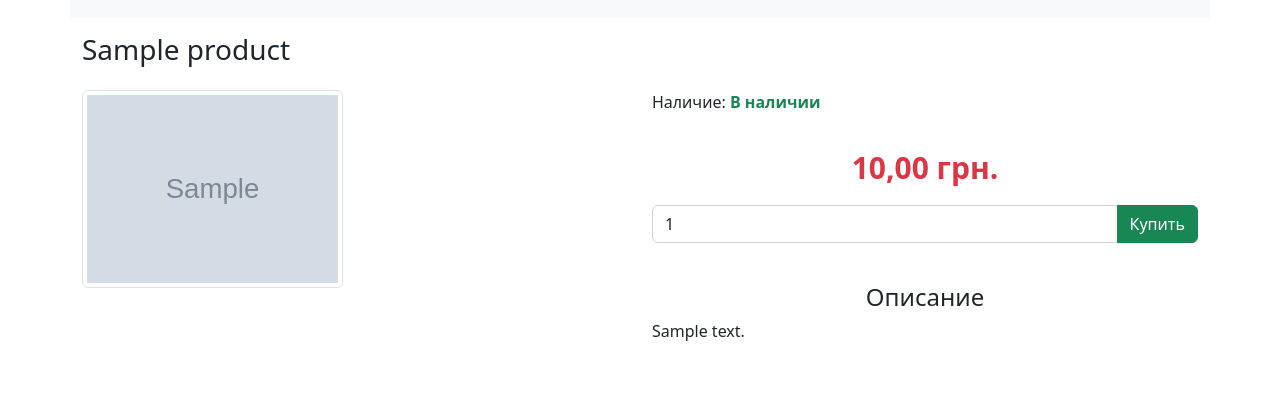
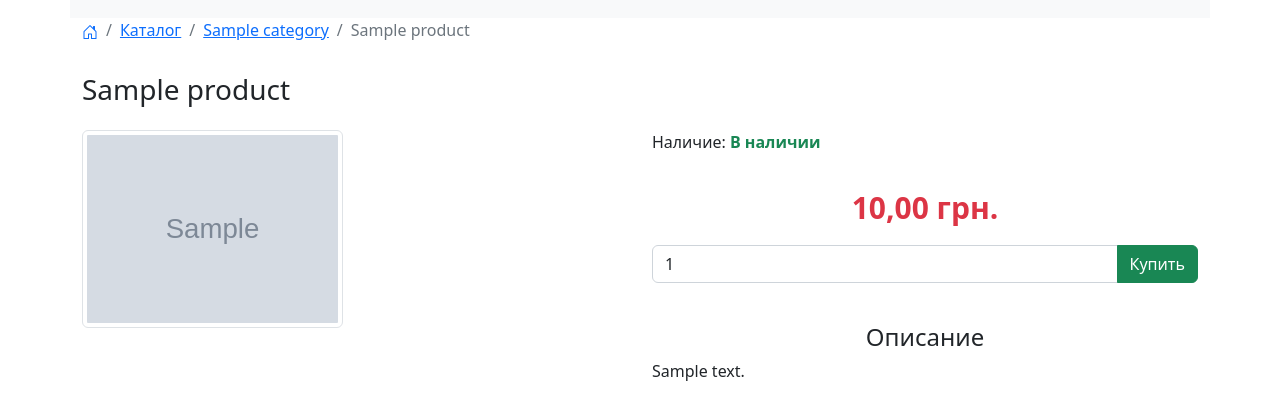
Before and after one commit to Fecaloid/sad-store, a Django app: page /catalog/product/1/ in a window 1280 px wide. Shown: the part 263-666 px from the top of the page. Run offline with Django 4.2, Linux system fonts and the light colour scheme; tables that the repository leaves empty hold one stand-in row (values such as "Sample post"); grey boxes marked "Sample" are stand-in pictures; parts of the project's set-up code (start-up, migrations or seed data) failed here and were passed over.

Commit message:
breadcrumbs

```diff
--- a/apps/catalog/models.py
+++ b/apps/catalog/models.py
@@ -121,6 +121,12 @@ class Product(MetaTagMixin):
             return image
         return self.images().first()
 
+    def main_category(self):
+        category = self.categories.filter(categories__productcategory__is_main=True).first()
+        if category:
+            return category
+        return self.categories.first()
+
     class Meta:
         ordering = ['-created_at']
         verbose_name = 'Товар'
--- a/apps/catalog/views.py
+++ b/apps/catalog/views.py
@@ -1,16 +1,23 @@
-from django.views import generic
+from django.urls import reverse
+
 from apps.catalog.models import Category, Product
+from apps.main.mixins import DetailViewBreadcrumbsMixin, ListViewBreadcrumbsMixin
+from config.settings import PAGE_NAMES
 
 
-class CatalogIndexView(generic.ListView):
+class CatalogIndexView(ListViewBreadcrumbsMixin):
     model = Category
     template_name = 'catalog/index.html'
 
     def get_queryset(self):
         return Category.objects.filter(parent=None)
 
+    def set_breadcrumbs(self):
+        breadcrumbs = {'current': PAGE_NAMES['catalog']}
+        return breadcrumbs
 
-class ProductByCategoryView(generic.ListView):
+
+class ProductByCategoryView(ListViewBreadcrumbsMixin):
     template_name = 'catalog/category.html'
     category = None
     categories = Category.objects.all()
@@ -26,7 +33,28 @@ class ProductByCategoryView(generic.ListView):
         context['categories'] = self.categories
         return context
 
+    def set_breadcrumbs(self):
+        breadcrumbs = {reverse('catalog'): PAGE_NAMES['catalog']}
+        if self.category.parent:
+            links = []
+            parent = self.category.parent
+            while parent is not None:
+                links.append((reverse('category', args=[parent.slug]), parent.name))
+                parent = parent.parent
+            for url, name in links[::-1]:
+                breadcrumbs.update({url: name})
+        breadcrumbs.update({'current': self.category.name})
+        return breadcrumbs
 
-class ProductDetailView(generic.DetailView):
+
+class ProductDetailView(DetailViewBreadcrumbsMixin):
     model = Product
     template_name = 'catalog/product.html'
+
+    def set_breadcrumbs(self):
+        breadcrumbs = {reverse('catalog'): PAGE_NAMES['catalog']}
+        category = self.object.main_category()
+        if category:
+            breadcrumbs.update({reverse('category', args=[category.slug]): category.name})
+        breadcrumbs.update({'current': self.object.name})
+        return breadcrumbs
--- a/apps/main/mixins.py
+++ b/apps/main/mixins.py
@@ -1,4 +1,5 @@
 from django.db import models
+from django.views import generic
 
 
 class MetaTagMixin(models.Model):
@@ -14,3 +15,27 @@ class MetaTagMixin(models.Model):
 
     class Meta:
         abstract = True
+
+
+class ListViewBreadcrumbsMixin(generic.ListView):
+    breadcrumbs = {}
+
+    def set_breadcrumbs(self):
+        return self.breadcrumbs
+
+    def get_context_data(self, **kwargs):
+        context = super().get_context_data(**kwargs)
+        context['breadcrumbs'] = self.set_breadcrumbs()
+        return context
+
+
+class DetailViewBreadcrumbsMixin(generic.DetailView):
+    breadcrumbs = {}
+
+    def set_breadcrumbs(self):
+        return self.breadcrumbs
+
+    def get_context_data(self, **kwargs):
+        context = super().get_context_data(**kwargs)
+        context['breadcrumbs'] = self.set_breadcrumbs()
+        return context
--- a/config/settings.py
+++ b/config/settings.py
@@ -134,3 +134,8 @@ MEDIA_ROOT = 'media/'
 DEFAULT_AUTO_FIELD = 'django.db.models.BigAutoField'
 
 AUTH_USER_MODEL = 'user.User'
+PAGE_NAMES = {
+    'home': 'Главная',
+    'blog': 'Блог',
+    'catalog': 'Каталог'
+}
--- /dev/null
+++ b/templates/_breadcrumbs.html
@@ -0,0 +1,17 @@
+<nav aria-label="breadcrumb">
+    <ol class="breadcrumb">
+        <li class="breadcrumb-item"><a href="{% url 'home' %}">
+            <svg xmlns="http://www.w3.org/2000/svg" width="16" height="16" fill="currentColor" class="bi bi-house-door"
+                 viewBox="0 0 16 16">
+                <path d="M8.354 1.146a.5.5 0 0 0-.708 0l-6 6A.5.5 0 0 0 1.5 7.5v7a.5.5 0 0 0 .5.5h4.5a.5.5 0 0 0 .5-.5v-4h2v4a.5.5 0 0 0 .5.5H14a.5.5 0 0 0 .5-.5v-7a.5.5 0 0 0-.146-.354L13 5.793V2.5a.5.5 0 0 0-.5-.5h-1a.5.5 0 0 0-.5.5v1.293L8.354 1.146zM2.5 14V7.707l5.5-5.5 5.5 5.5V14H10v-4a.5.5 0 0 0-.5-.5h-3a.5.5 0 0 0-.5.5v4H2.5z"></path>
+            </svg>
+        </a></li>
+        {% for url, name in breadcrumbs.items %}
+            {% if url == 'current' %}
+                <li class="breadcrumb-item active" aria-current="page">{{ name }}</li>
+            {% else %}
+                <li class="breadcrumb-item"><a href="{{ url }}">{{ name }}</a></li>
+            {% endif %}
+        {% endfor %}
+    </ol>
+</nav>
--- a/templates/base.html
+++ b/templates/base.html
@@ -67,6 +67,9 @@
 </div>
 
 <div class="container">
+    {% block breadcrumbs %}
+    {% endblock %}
+
     {% block content %}
     {% endblock %}
 </div>
--- a/templates/catalog/category.html
+++ b/templates/catalog/category.html
@@ -1,6 +1,9 @@
 {% extends "base.html" %}
 {% block meta_tags %}
     {% include '_meta_tags.html' with meta_title=category.get_meta_title meta_description=category.meta_description meta_keywords=category.meta_keywords %}
+{% endblock %}
+{% block breadcrumbs %}
+    {% include '_breadcrumbs.html' %}
 {% endblock %}
 {% block content %}
     <div class="catalog">
--- a/templates/catalog/product.html
+++ b/templates/catalog/product.html
@@ -1,7 +1,13 @@
 {% extends "base.html" %}
+
 {% block meta_tags %}
     {% include '_meta_tags.html' with meta_title=product.get_meta_title meta_description=product.meta_description meta_keywords=product.meta_keywords %}
 {% endblock %}
+
+{% block breadcrumbs %}
+    {% include '_breadcrumbs.html' %}
+{% endblock %}
+
 {% block content %}
     <div class="product-view">
         <h3 class="my-header">{{ product.name }}</h3>
```
